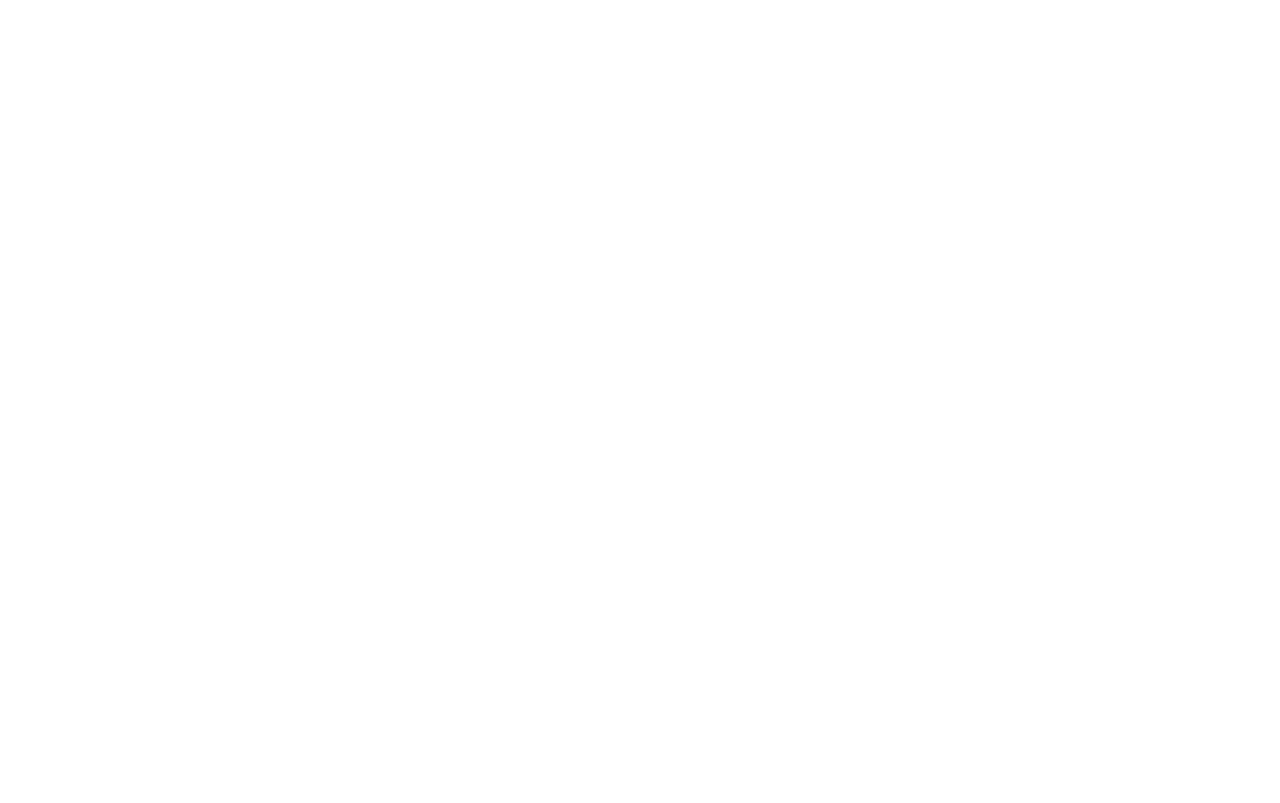
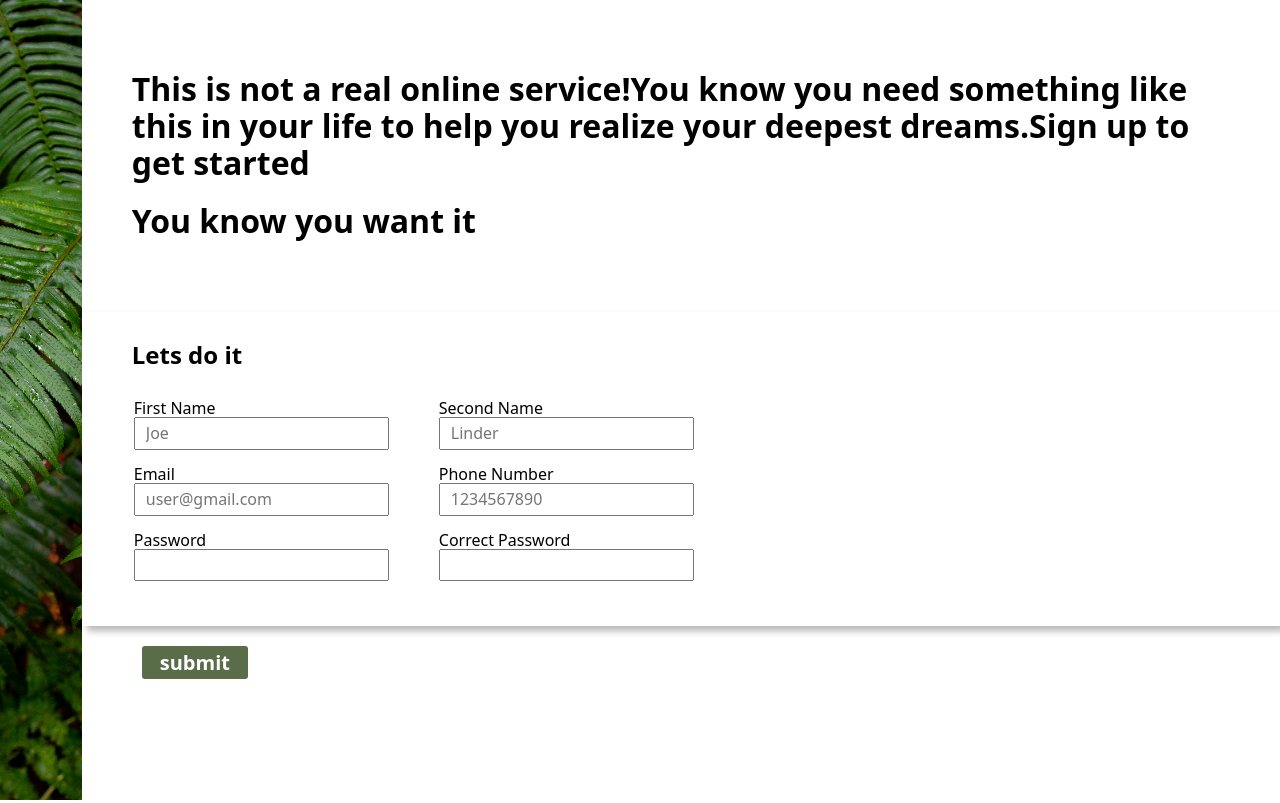
Before and after one commit to thejas2246/sign-up-form, a website: page index.html in a window 1280 px wide. Drawn offline with nearby package versions, Linux system fonts and the light colour scheme.

Commit message:
Add ui to the webiste

```diff
--- a/index.html
+++ b/index.html
@@ -5,6 +5,87 @@
     <meta name="viewport" content="width=device-width, initial-scale=1.0" />
     <title>Sign up form</title>
     <link rel="stylesheet" href="styles/styles.css" />
+    <link
+      rel="stylesheet"
+      href="node_modules/modern-normalize/modern-normalize.css"
+    />
   </head>
-  <body></body>
+  <body>
+    <div class="container">
+      <div class="left-side">
+        <div class="image-container">
+          <img src="./assets/images/sideimage.jpg" alt="plant image" />
+        </div>
+      </div>
+      <div class="right-side">
+        <div class="heading-container">
+          <h1>
+            This is not a real online service!You know you need something like
+            this in your life to help you realize your deepest dreams.Sign up to
+            get started
+          </h1>
+          <h1>You know you want it</h1>
+        </div>
+        <form action="">
+          <div class="form-container">
+            <h2>Lets do it</h2>
+            <fieldset>
+              <div class="user-first-name">
+                <label for="first-name">First Name</label>
+                <input type="text" id="first-name" placeholder="Joe" required />
+              </div>
+              <div>
+                <label for="second-name">Second Name</label>
+                <input
+                  type="text"
+                  name="second-name"
+                  id="second-name"
+                  placeholder="Linder"
+                  required
+                />
+              </div>
+            </fieldset>
+            <fieldset>
+              <div>
+                <label for="email">Email</label>
+                <input
+                  type="email"
+                  name="email"
+                  id="email"
+                  placeholder="user@gmail.com"
+                  required
+                />
+              </div>
+              <div>
+                <label for="phone-number">Phone Number</label>
+                <input
+                  type="text"
+                  name="phone-number"
+                  id="phone-number"
+                  placeholder="1234567890"
+                  required
+                />
+              </div>
+            </fieldset>
+            <fieldset>
+              <div>
+                <label for="password">Password</label>
+                <input type="password" name="password" id="password" required />
+              </div>
+              <div>
+                <label for="correct-password">Correct Password</label>
+                <input
+                  type="correct-password"
+                  name="correct-password"
+                  id="correct-password"
+                  required
+                />
+              </div>
+            </fieldset>
+          </div>
+          <button type="submit" class="submit-button">submit</button>
+        </form>
+      </div>
+    </div>
+  </body>
 </html>
--- /dev/null
+++ b/package.json
@@ -0,0 +1,5 @@
+{
+  "dependencies": {
+    "modern-normalize": "^3.0.1"
+  }
+}
--- a/styles/styles.css
+++ b/styles/styles.css
@@ -6,3 +6,70 @@
     font-style: normal;
 
 }
+*{
+    padding: 0;
+}
+body{
+    min-height: 100vh;
+    margin: 0;
+    padding: 0;
+    overflow: hidden;
+    font-family:system-ui, -apple-system, BlinkMacSystemFont, "Segoe UI", Roboto, Oxygen, Ubuntu, Cantarell, "Open Sans", "Helvetica Neue", sans-serif;
+}
+.container{
+    display: flex;
+}
+.left-side{
+    flex: 1;
+}
+.right-side{
+    flex: 2;
+    display: flex;
+    flex-direction: column;
+    padding-top: 50px;
+}
+img{
+    object-fit: cover;
+    width: 100%;
+    height: 100vh;
+}
+
+form{
+    box-sizing: border-box;
+}
+label{
+    display:block;
+}
+fieldset{
+    display: flex;
+    gap: 50px;
+    border: none;
+    margin-bottom: 15px;
+}
+.form-container{
+    box-shadow: 5px 5px 7px rgba(0, 0, 0, 0.288);
+    padding:10px 50px 30px 50px;
+    margin-top: 50px;
+}
+.heading-container{
+    padding: 0 50px;
+
+}
+.submit-button{
+    margin: 20px 60px;
+    font-size: 20px;
+    font-weight: bold;
+    border: none;
+    padding:5px 18px;
+    border-radius: 3px;
+    background-color: #596D48;
+    color: white;
+}
+h1{
+    width: 60ch;
+}
+h2{
+    margin-bottom: 30px;
+}
+
+input{padding: 5px 10px};
```
Also changed, not shown: assets/images/odin-lined.png (added), assets/images/sideimage.jpg (added), 1 other file.
